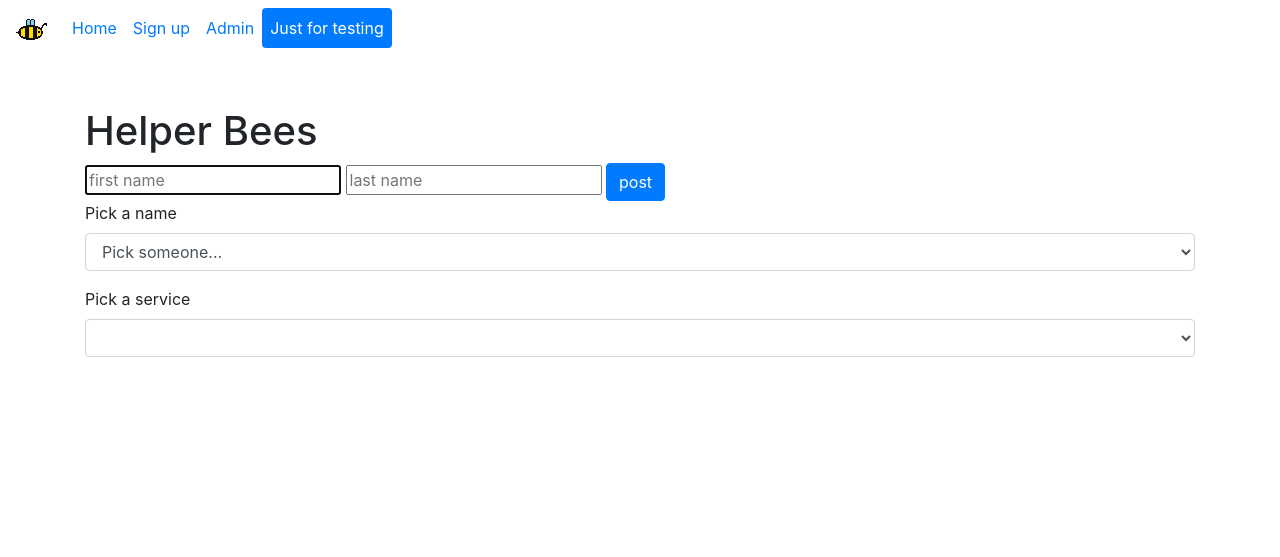
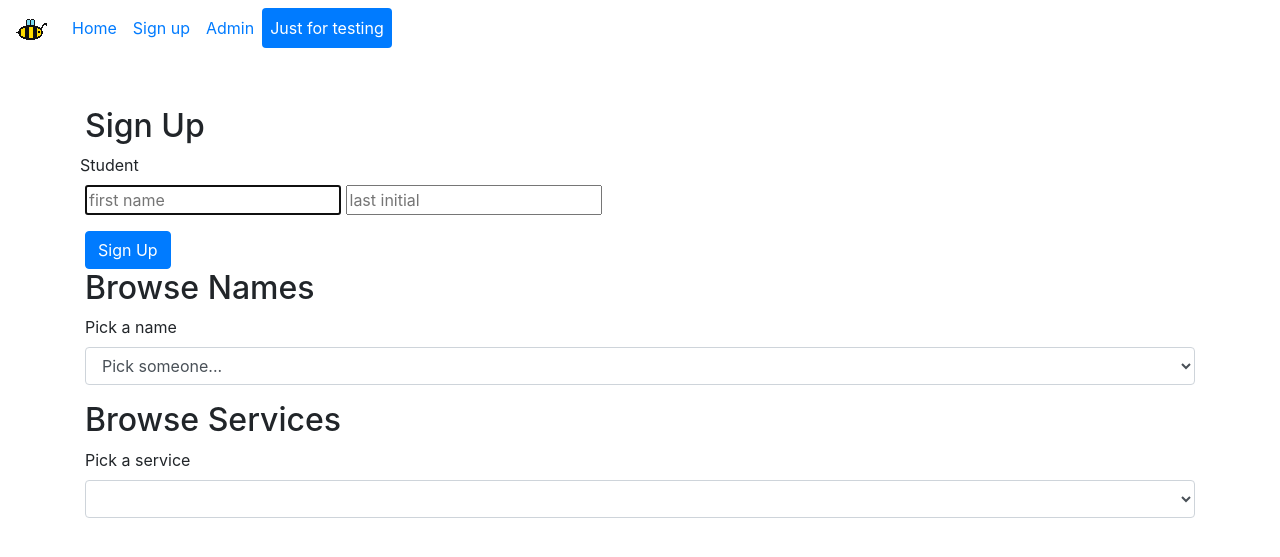
Before and after one commit to CoolidgeCornerSchool/helperbees, a Jekyll site: the page built from testing.html, in a window 1280 px wide. Shown: the top 557 px of the page. Built offline with Jekyll 4.4.1, drawn with Linux system fonts in a browser that asks for light colours; comment, search, counter and statistics services are not loaded.

Commit message:
clean up testing page

```diff
--- a/testing.html
+++ b/testing.html
@@ -4,13 +4,18 @@ title: Helper Bees
 layout: default
 ---
 
-<h1>Helper Bees</h1>
+<h2>Sign Up</h2>
 
 <form id="create_user">
-  <input type="text" id="first_name" placeholder="first name" />
-  <input type="text" id="last_name" placeholder="last name" />
-  <button class="btn post btn-primary">post</button>
+  <div class="form-group">
+    <label class="form-row" for="first_name">Student</label>
+    <input type="text" id="first_name" placeholder="first name" />
+    <input type="text" id="last_name" placeholder="last initial" />
+  </div>
+  <button class="btn post btn-primary">Sign Up</button>
 </form>
+
+<h2>Browse Names</h2>
 
 <form>
   <div class="form-group">
@@ -42,6 +47,8 @@ layout: default
   <button class="btn post btn-primary">Delete</button>
 </form>
 
+<h2>Browse Services</h2>
+
 <form>
   <div class="form-group">
     <label for="exampleFormControlSelect1">Pick a service</label>
```
